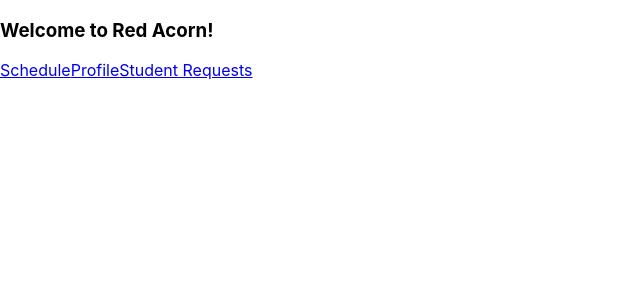
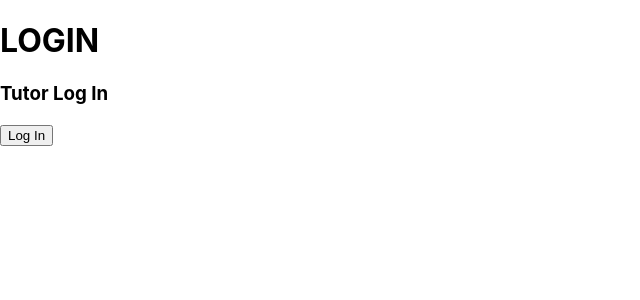
Before and after one commit to Joe-Orekhov/front-end-phase-3, a React (Create React App) app in the folder front-end/: page / in a window 1280 px wide. Shown: the top 300 px of the page, without its empty margins (0-640 px from the left). Built offline with nearby package versions, Linux system fonts and the light colour scheme.

Commit message:
got Login & routes working.. but no dice on schedule/profile/requests info showing up

```diff
--- a/front-end/src/App.js
+++ b/front-end/src/App.js
@@ -1,21 +1,21 @@
 import './App.css'
-import { Route } from "react-router-dom"
+import { Route, Switch } from "react-router-dom"
 import TutorProfile from "./component/TutorProfile"
 import TutorSchedule from "./component/TutorSchedule"
 import TutorRequests from "./component/TutorRequests"
-// import Login from "./component/Login"
+import Login from "./component/login"
 import TutorNavBar from "./component/TutorNavBar"
 
 function App() {
    return (
      <div>
-        {/* <Switch> */}
-          {/* <Route exact path="/login"><Login /></Route> */}
+        <Switch>
+          <Route exact path="/"><Login /></Route>
           <TutorNavBar />
           <Route exact path="/tutor/schedule"><TutorSchedule /></Route>
           <Route exact path="/tutor/profile"><TutorProfile /></Route>
           <Route exact path="/tutor/requests"><TutorRequests /></Route>
-        {/* </Switch> */}
+        </Switch>
     </div>
    )
 }
--- a/front-end/src/component/login.js
+++ b/front-end/src/component/login.js
@@ -6,9 +6,9 @@ function Login() {
     <div>
       <h1>LOGIN</h1>
       <h3>Tutor Log In</h3>
-      <Link to="/tutor/schedule"><button>Test</button></Link>
+      <Link to="/tutor/schedule"><button>Log In</button></Link>
     </div>
   )
 }
 
-export default Login;
+export default Login
```
